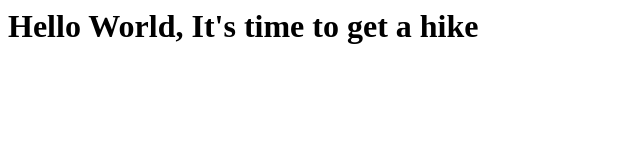
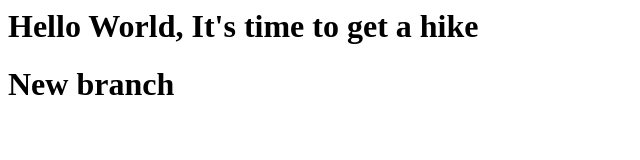
Before and after one commit to Vishnubkrishna5329/firstgitrepo, a plain HTML site: page index.html in a window 1280 px wide. Shown: the whole page, without its empty margins (0-640 px from the left). Drawn offline with Linux system fonts and the light colour scheme.

Commit message:
second quote

```diff
--- a/index.html
+++ b/index.html
@@ -1,5 +1,6 @@
 <html>
 <body>
 <h1> Hello World, It's time to get a hike </h1>
+<h1> New branch</h1>
 </body>
 </html>
```
